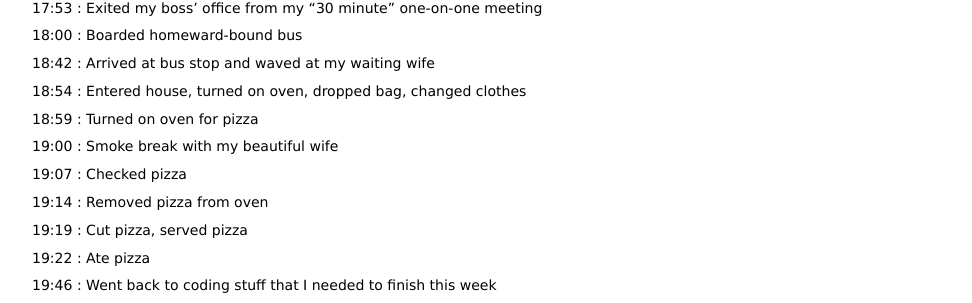
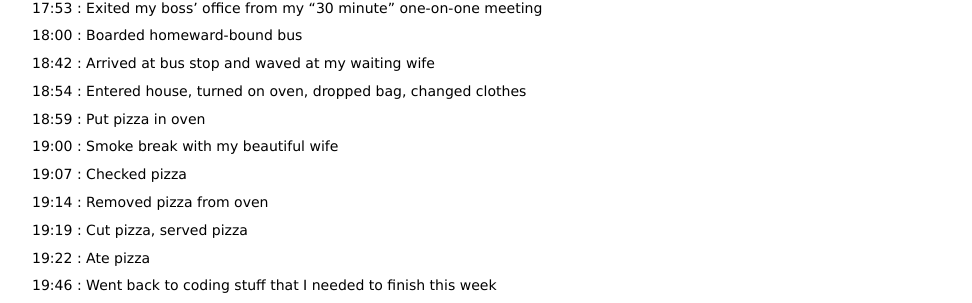
Before and after one commit to roberts-sandbox/test-realist, a Jekyll site: the page built from _posts/2012-01-20-what-i-did-today.md, in a window 1280 px wide and 900 px high, scrolled down 1847 px. Shown: the part 149-452 px from the top of the window, without its empty margins (153-1125 px from the left). Built offline with Jekyll 4.4.1, drawn with Linux system fonts in a browser that asks for light colours.

Commit message:
Fixed the pizza in oven entry.

```diff
--- a/_posts/2012-01-20-what-i-did-today.md
+++ b/_posts/2012-01-20-what-i-did-today.md
@@ -153,7 +153,7 @@ synopsis: In which I use my blog as a Web log.
 
 18:54 : Entered house, turned on oven, dropped bag, changed clothes
 
-18:59 : Turned on oven for pizza
+18:59 : Put pizza in oven
 
 19:00 : Smoke break with my beautiful wife
 
```
